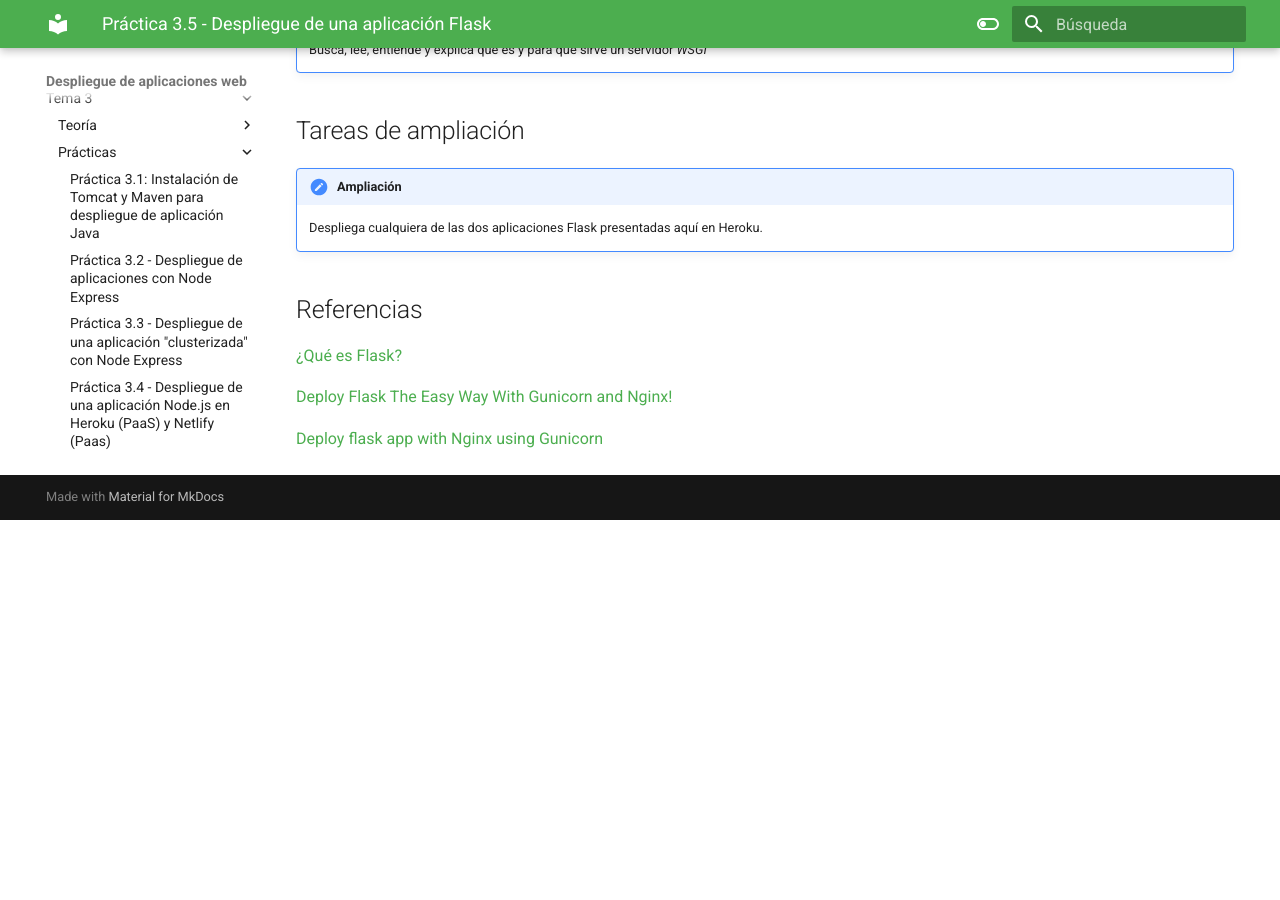
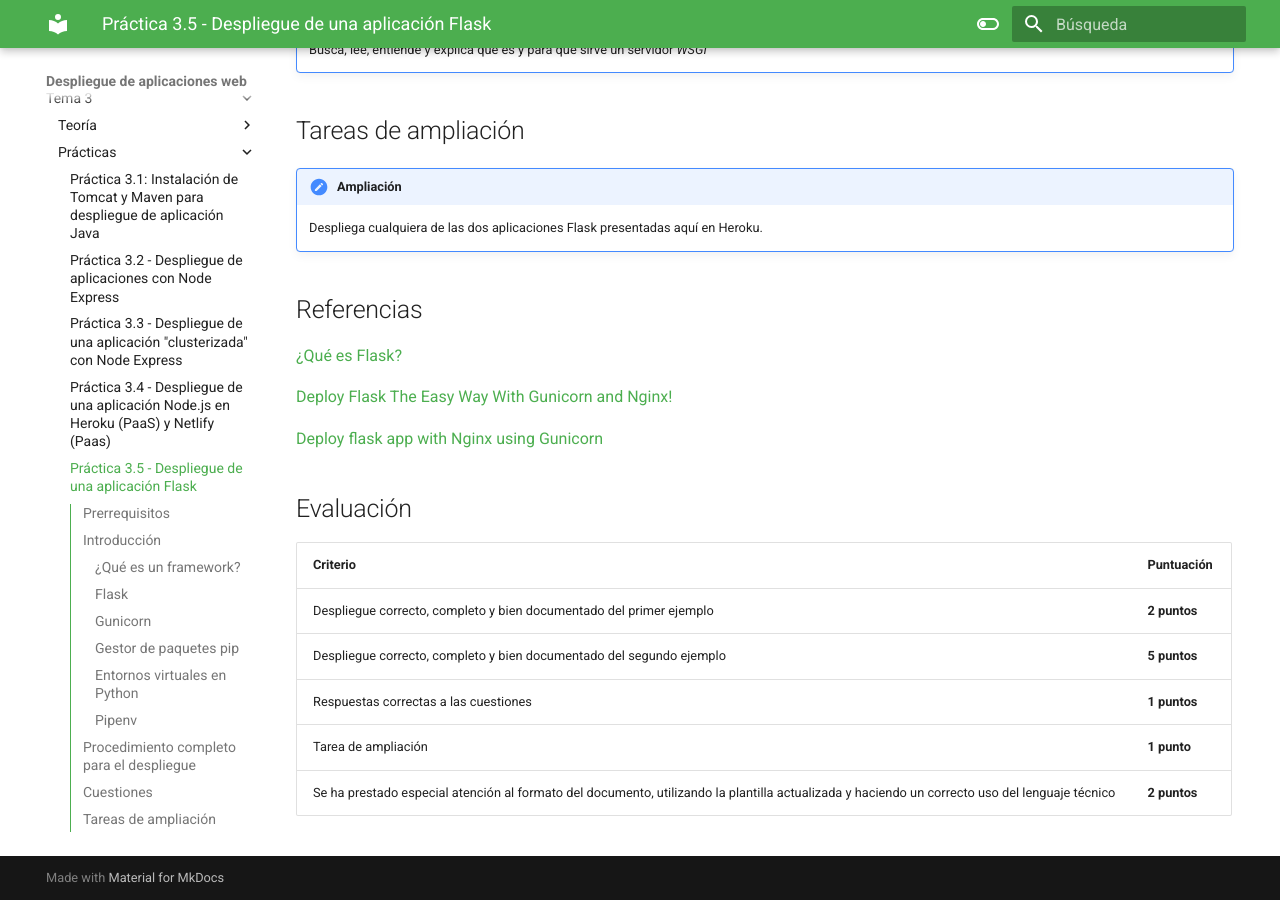
Before and after one commit to raul-profesor/DEAW, an MkDocs documentation site: the page built from docs/P3.5-Flask.md, in a window 1280 px wide and 900 px high, scrolled down 10047 px. Built offline with MkDocs 1.6.1 and Material for MkDocs 9.7.7, drawn with Linux system fonts in a browser that asks for light colours; before the commit the page ends 10567 px from its top, so only the background shows below that.

Commit message:
Criterios de evaluación

```diff
--- a/docs/P3.4-Heroku.md
+++ b/docs/P3.4-Heroku.md
@@ -499,3 +499,15 @@ Lo que hemos conseguido de esta forma es que, cualquier cambio que hagamos en el
 [4 Ways To Deploy Your Static Site with Netlify](https://prettystatic.com/4-ways-to-deploy-your-static-site-with-netlify/)
 
 [Guide to Deploying a React App to Netlify](https://stackabuse.com/guide-to-deploying-a-react-app-to-netlify/)
+
+## Evaluación
+
+| Criterio                                                                                                                                      | Puntuación   |
+|-----------------------------------------------------------------------------------------------------------------------------------------------|--------------|
+| Despliegue correcto y bien documentado en Heroku     | **2 puntos**      |
+| Despliegue correcto y bien documentado en Netlify mediante CLI       | **0.75 puntos**  |
+| Despliegue correcto y bien documentado en Netlify de forma manual desde el dashboard       | **2 puntos**  |
+| Cambio de nombre del site       | **0.25 puntos**  |
+| Comprobación correcta y bien documentada de despliegue automático al hacer push en Github       | **3 puntos**  |
+| Respuestas correctas a las cuestiones            | **1 puntos**     |
+| Se ha prestado especial atención al formato del documento, utilizando la plantilla actualizada y haciendo un correcto uso del lenguaje técnico | **1 puntos**     |
--- a/docs/P3.5-Flask.md
+++ b/docs/P3.5-Flask.md
@@ -346,3 +346,13 @@ Automáticamente crea y maneja un entorno virtual para tus proyectos, también p
 [Deploy Flask The Easy Way With Gunicorn and Nginx!](https://dev.to/brandonwallace/deploy-flask-the-easy-way-with-gunicorn-and-nginx-jgc)
 
 [Deploy flask app with Nginx using Gunicorn](https://faun.pub/deploy-flask-app-with-nginx-using-gunicorn-7fda4f50066a)
+
+## Evaluación
+
+| Criterio                                                                                                                                      | Puntuación   |
+|-----------------------------------------------------------------------------------------------------------------------------------------------|--------------|
+| Despliegue correcto, completo y bien documentado del primer ejemplo     | **2 puntos**      |
+| Despliegue correcto, completo y bien documentado del segundo ejemplo       | **5 puntos**  |
+| Respuestas correctas a las cuestiones            | **1 puntos**     |
+| Tarea de ampliación            | **1 punto**     |
+| Se ha prestado especial atención al formato del documento, utilizando la plantilla actualizada y haciendo un correcto uso del lenguaje técnico | **2 puntos**     |
```
Also changed, not shown: docs/P3.1-Tomcat.md (+3 -3 lines), docs/P3.2-NodeJS-Express.md (+2 -2 lines), docs/P3.3-Cluster.md (+11 -0 lines).
